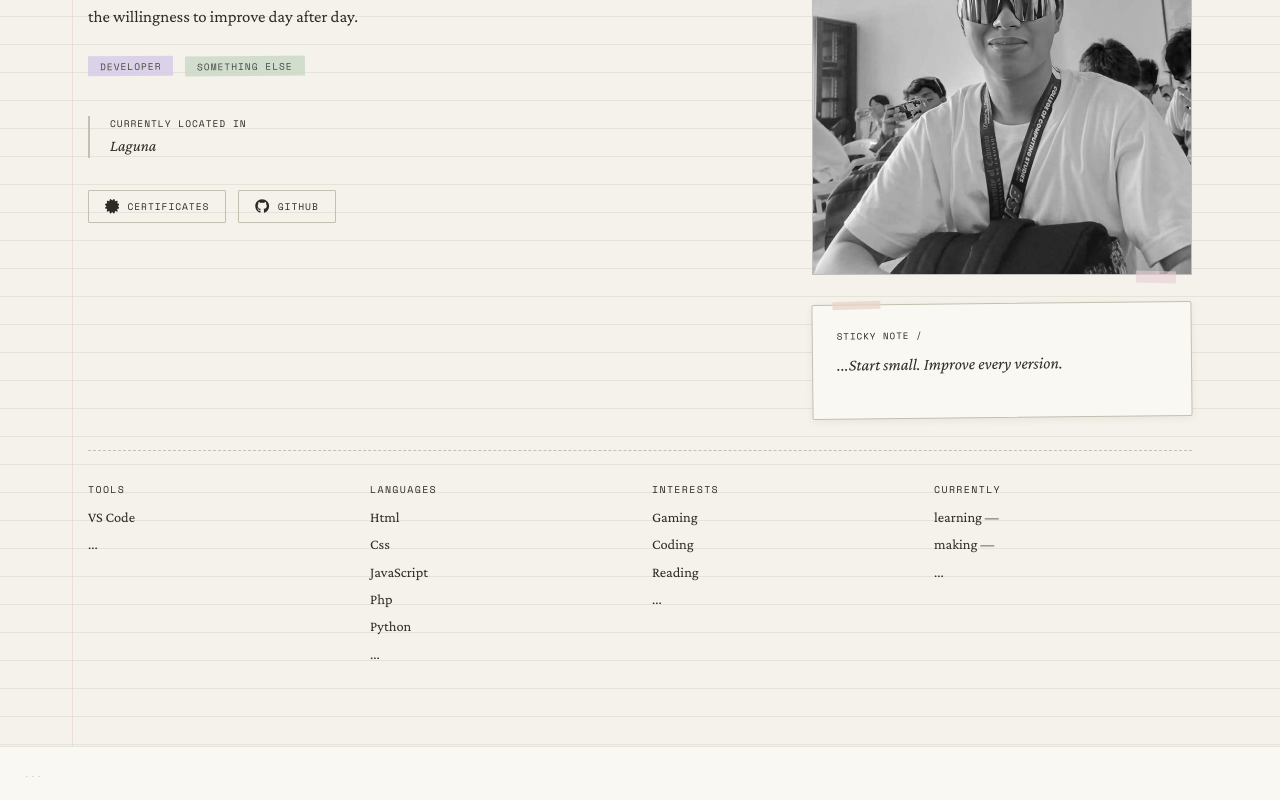
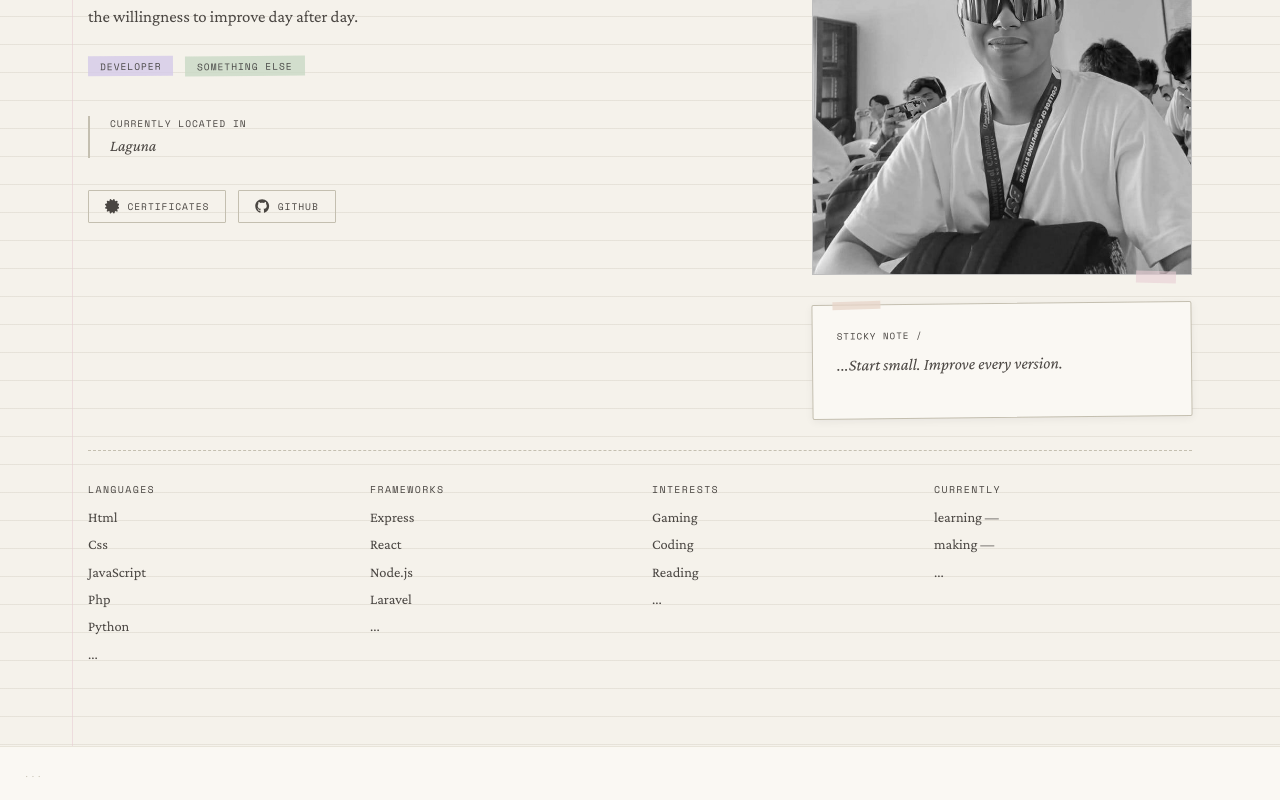
Before and after one commit to Railen-Laminers/portfolio2.0, a React (Vite) app: page /about in a window 1280 px wide. Shown: the part 368-1168 px from the top of the page. Built offline with nearby package versions, Linux system fonts and the light colour scheme; a web font is replaced by a local one.

Commit message:
Lower the color contrast and Modify tools to frameworks in about section

```diff
--- a/src/components/pages/AboutSection.jsx
+++ b/src/components/pages/AboutSection.jsx
@@ -131,8 +131,8 @@ export default function AboutSection() {
                     className="grid grid-cols-2 md:grid-cols-4 gap-6"
                 >
                     {[
-                        { label: "TOOLS", items: ["VS Code", "..."] },
                         { label: "LANGUAGES", items: ["Html", "Css", "JavaScript", "Php", "Python", "..."] },
+                        { label: "FRAMEWORKS", items: ["Express", "React", "Node.js", "Laravel", "..."] },
                         { label: "INTERESTS", items: ["Gaming", "Coding", "Reading", "..."] },
                         { label: "CURRENTLY", items: ["learning —", "making —", "..."] },
                     ].map((col, i) => (
--- a/src/index.css
+++ b/src/index.css
@@ -6,8 +6,10 @@
 
 /* Light mode (default) */
 :root {
-    --ink: #1a1a1a;
-    --void: #2d2b28;
+    --ink: #2e2c2a;
+    /* was #1a1a1a — softer near-black, less harsh */
+    --void: #4a4642;
+    /* was #2d2b28 — lifted to a warm dark brown */
     --fog: #9a9690;
     --smudge: #c4bfb0;
     --ash: #e8e4d9;
@@ -21,9 +23,12 @@
 
 /* Dark mode – brighter text for better readability */
 .dark {
-    --ink: #f0f0f0;        /* was #e5e5e5 – now brighter white */
-    --void: #e6e6e6;       /* was #b0b0b0 – now light silver */
-    --fog: #a0a0a0;        /* was #7a7a7a – now mid-light grey */
+    --ink: #f0f0f0;
+    /* was #e5e5e5 – now brighter white */
+    --void: #e6e6e6;
+    /* was #b0b0b0 – now light silver */
+    --fog: #a0a0a0;
+    /* was #7a7a7a – now mid-light grey */
     --smudge: #4a4a4a;
     --ash: #2e2e2e;
     --bone: #1e1e1e;
@@ -150,6 +155,7 @@ label {
         background: white;
         color: black;
     }
+
     .nav-link,
     footer,
     .tape {
@@ -159,6 +165,7 @@ label {
 
 /* Reduced motion */
 @media (prefers-reduced-motion: reduce) {
+
     *,
     *::before,
     *::after {
```
